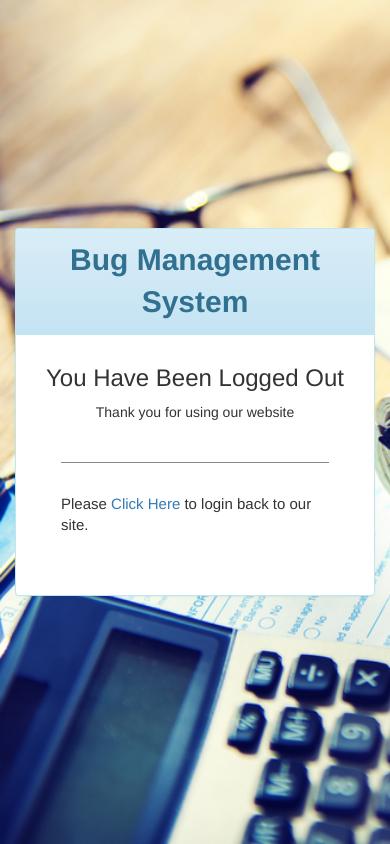
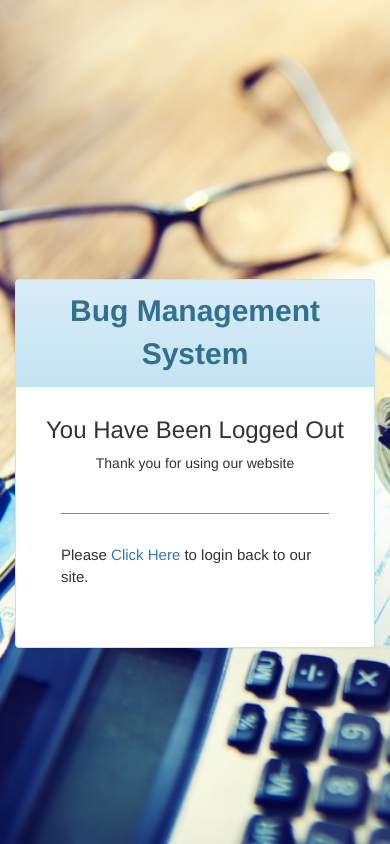
Before and after one commit to sachind-cuelogic/BugManagementSystem, a Django app: page /logout/ in a window 390 px wide. Run offline with Django 3.2, Linux system fonts and the light colour scheme; some libraries are stand-ins or nearby versions.

Commit message:
resolved comments

```diff
--- a/bms/bms_app/static/bms_app/css/logoutStyle.css
+++ b/bms/bms_app/static/bms_app/css/logoutStyle.css
@@ -25,25 +25,9 @@ body{
 .panel-body{
     padding-top:10px;
 }
+
+
 #loginbox{
-position: absolute;
-  margin: auto;
-  top: 0;
-  right: 0;
-  bottom: 0;
-  left: 0;
-  display: table;
+  position: relative;
+  top: calc(50vh - 143px);
 }
-
-@media (max-width: 767px){
-#loginbox {
-    position: absolute;
-    margin: auto;
-    top: 0;
-    right: 0;
-    bottom: 0;
-    left: 0;
-    display: table;
-}
-
-}
--- a/bms/bms_app/static/bms_app/css/project_list.css
+++ b/bms/bms_app/static/bms_app/css/project_list.css
@@ -26,7 +26,7 @@ tr td:first-child:before{
 }
 
 th:after{
-	color: white;
-	font-size: 15px;
+	color: #fff;
+	font-size: 12px;
 	opacity: 1.0 !important;
 }
--- a/bms/bms_app/static/bms_app/js/bug_view.js
+++ b/bms/bms_app/static/bms_app/js/bug_view.js
@@ -69,7 +69,6 @@ $(document).ready(function() {
         event.preventDefault();
         var comment_text = $('#comment').val();
         var username = $("#username").text();
-        console.log("username==>",username);
         var bid = document.getElementsByClassName("list-group-item active")[0].id;
 
         $.ajax({
--- a/bms/bms_app/static/bms_app/js/prod_ajax.js
+++ b/bms/bms_app/static/bms_app/js/prod_ajax.js
@@ -61,8 +61,6 @@ $(document).ready(function() {
             }
         }
         var ptype = $('#producttype').val()
-        console.log($('.user-name').length)
-        console.log(user_data)
         formdata = new FormData(this);
          if($("#prod_file")[0].files.length>0)
        		formdata.append("prod_file",$("#prod_file")[0].files[0]);
@@ -82,7 +80,6 @@ $(document).ready(function() {
                 {
                     $("#output-text").html(result['response']);
                     window.location.href = "/project_list/"
-                    console.log(data);
                 }
             }
         });
--- a/bms/templates/registration/logged_out.html
+++ b/bms/templates/registration/logged_out.html
@@ -16,7 +16,7 @@
     {% block content %}
     <form method="POST">
         {% csrf_token %}
-        <div id="loginbox" class="mainbox col-md-6">
+        <div id="loginbox" class="mainbox col-md-6 col-md-offset-3">
             <div class="panel panel-info" >
 
                 <div class="panel-heading">
```
